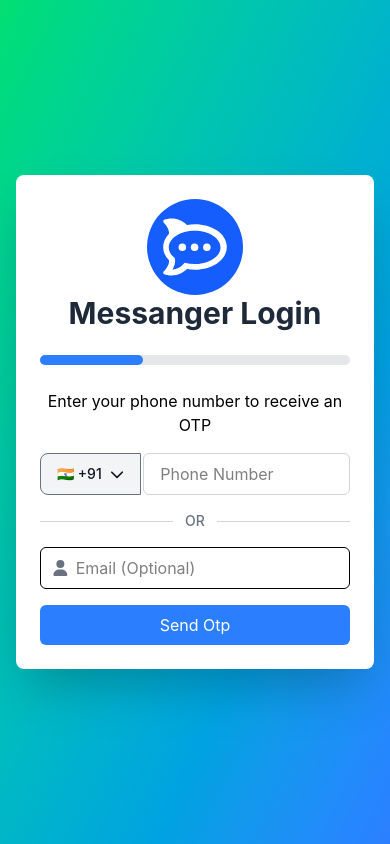
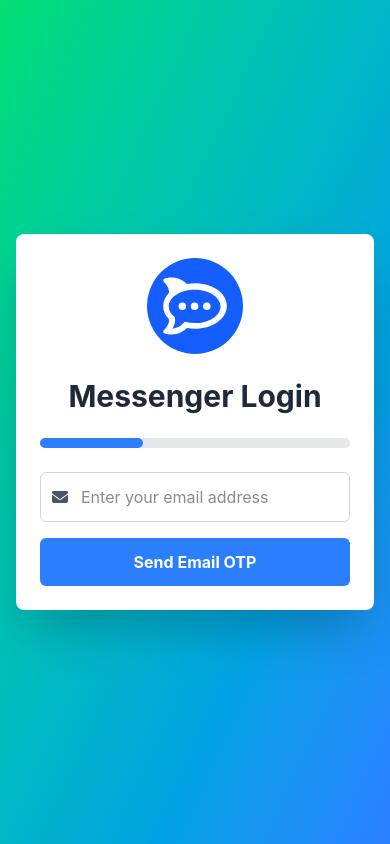
Before and after one commit to Amit14s/messanger_apk-frontend, a React (Vite) app: page /user-login in a window 390 px wide. Built offline with nearby package versions, Linux system fonts and the light colour scheme.

Commit message:
remove phone option

```diff
--- a/src/pages/user-login/login.jsx
+++ b/src/pages/user-login/login.jsx
@@ -1,6 +1,6 @@
+
 import React, { useState } from "react";
 import useLoginStore from "../../store/useLoginStore";
-import countries from "../../utils/countries";
 import * as yup from "yup";
 import { yupResolver } from "@hookform/resolvers/yup";
 import { useNavigate } from "react-router-dom";
@@ -8,49 +8,39 @@ import useUserStore from "../../store/useUserStore";
 import useThemeStore from "../../store/themeStore";
 import { motion } from "framer-motion";
 import { useForm } from "react-hook-form";
-import { FaArrowLeft, FaChevronDown, FaPlug, FaPlus, FaRocketchat, FaSpinner, FaUsb, FaUser } from "react-icons/fa6";
-import { Spinner } from "flowbite-react";
-import { sendOtp, updateUserProfile, verifyOtp } from "../../services/user.services";
+import {
+  FaPlus,
+  FaRocketchat,
+  FaSpinner,
+  FaUser,
+  FaEnvelope,
+} from "react-icons/fa6";
+import {
+  sendOtp,
+  updateUserProfile,
+  verifyOtp,
+} from "../../services/user.services";
 import { toast } from "react-toastify";
-import Step1 from "./step1";
 import Step2 from "./step2";
 
-const loginValidationSchema = yup
-  .object()
-  .shape({
-    phoneNumber: yup
-      .string()
-      .nullable()
-      .notRequired()
-  .matches(/^\d+$/, "phone number must be digits")
-      .transform((value, originalValue) => {
-        return originalValue.trim() == "" ? null : value;
-      }),
+const loginValidationSchema = yup.object().shape({
   email: yup
     .string()
-      .nullable()
-      .notRequired()
-      .email("please enter valid email")
-      .transform((value, originalValue) => {
-        return originalValue.trim() == "" ? null : value;
-      }),
-  })
-  .test(
-    "at-least-one",
-    "Either email or Phone number is required",
-    function (value) {
-      return !!(value.phoneNumber || value.email);
-    },
-  );
+    .trim()
+    .email("Please enter a valid email")
+    .required("Email is required"),
+});
+
 const otpValidationSchema = yup.object().shape({
   otp: yup
     .string()
-    .length(6, "otp must be exactly 6  digits")
-    .required("otp is required"),
+    .length(6, "OTP must be exactly 6 digits")
+    .required("OTP is required"),
 });
+
 const profileValidationSchema = yup.object().shape({
-  username: yup.string().required("username is required"),
-  agreed: yup.bool().oneOf([true], "you must agree to the terms"),
+  username: yup.string().required("Username is required"),
+  agreed: yup.bool().oneOf([true], "You must agree to the terms"),
 });
 
 const avatars = [
@@ -63,28 +53,26 @@ const avatars = [
 ];
 
 const Login = () => {
-  const { step, setStep, setUserPhoneData, userPhoneData, resetLoginState } =
-    useLoginStore();
-  const [phoneNumber, setPPhoneNumber] = useState("");
-  const [selectedCountry, seSelectedCountry] = useState(countries[0]);
+  const {
+    step,
+    setStep,
+    setUserPhoneData,
+    userPhoneData,
+    resetLoginState,
+  } = useLoginStore();
+
   const [otp, setOtp] = useState(["", "", "", "", "", ""]);
   const [email, setEmail] = useState("");
   const [profilePicture, setProfilePicture] = useState(null);
-  const [selectedAvatar, setselectedAvatar] = useState(avatars[0]);
+  const [selectedAvatar, setSelectedAvatar] = useState(avatars[0]);
   const [profilePictureFile, setProfilePictureFile] = useState("");
   const [error, setError] = useState(null);
+  const [loading, setLoading] = useState(false);
+
   const navigate = useNavigate();
   const { setUser } = useUserStore();
-  const { theme, setTheme } = useThemeStore();
-  const [showDrop, setShowDrop] = useState(false);
-  const [searchItem, setSearchItem] = useState("");
-  const [loading,setLoading]=useState(false);
+  const { theme } = useThemeStore();
 
-  const filterCountries = countries.filter(
-    (country) =>
-      country.name.toLowerCase().includes(searchItem.toLowerCase()) ||
-      country.dialCode.includes(searchItem),
-  );
   const {
     register: loginRegister,
     handleSubmit: handleLoginSubmit,
@@ -94,7 +82,6 @@ const Login = () => {
   });
 
   const {
-    register: otpRegister,
     handleSubmit: handleOtpSubmit,
     formState: { errors: otpErrors },
     setValue,
@@ -104,152 +91,166 @@ const Login = () => {
 
   const {
     register: profileRegister,
-    handleSubmit: handleprofileSubmit,
+    handleSubmit: handleProfileSubmit,
     formState: { errors: profileErrors },
     watch,
   } = useForm({
     resolver: yupResolver(profileValidationSchema),
   });
- const onLoginSubmit = async()=>{
-  console.log("kk")
+
+  const onLoginSubmit = async (data) => {
     try {
       setLoading(true);
-    if(email){
-      const response=await sendOtp(null,null,email);
-      if(response.status==='success'){
-        toast.info('Otp is send to your email');
-        setUserPhoneData({email});
+      setError(null);
+
+      const userEmail = data.email.trim();
+      const response = await sendOtp(null, null, userEmail);
+
+      if (response.status === "success") {
+        toast.success("OTP sent to your email");
+        setUserPhoneData({ email: userEmail });
         setStep(2);
+      } else {
+        setError(response.message || "Failed to send OTP");
       }
+    } catch (error) {
+      console.error(error);
+      setError(error.message || "Failed to send OTP");
+    } finally {
+      setLoading(false);
     }
-    else {
-      const response=await sendOtp(phoneNumber,selectedCountry.dialCode);
-      if(response.status==='success'){
-        toast.info("Otp is send to phone number");
-        setUserPhoneData({phoneNumber,PhoneSuffix:selectedCountry.dialCode});
-        setStep(2);
-      }
+  };
+
+  const onOtpSubmit = async () => {
+    try {
+      setLoading(true);
+      setError(null);
+
+      if (!userPhoneData?.email) {
+        throw new Error("Email data is missing");
       }
 
+      const otpString = otp.join("");
+
+      const response = await verifyOtp(
+        null,
+        null,
+        otpString,
+        userPhoneData.email
+      );
+
+      if (response.status === "success") {
+        toast.success("OTP verified successfully");
+
+        const user = response.data?.user;
+
+        if (user?.username && user?.profilePicture) {
+          setUser(user);
+          toast.success("Welcome back to Messenger");
+          resetLoginState();
+          navigate("/");
+        } else {
+          setStep(3);
+        }
+      } else {
+        setError(response.message || "Invalid OTP");
+      }
     } catch (error) {
-        console.log(error);
-        setError(error.message|| "failed to send Otp")
-  }
-  finally{
+      console.error(error);
+      setError(error.message || "Failed to verify OTP");
+    } finally {
       setLoading(false);
     }
+  };
+
+  const handleChange = (e) => {
+    const file = e.target.files?.[0];
+
+    if (file) {
+      setProfilePictureFile(file);
+      setProfilePicture(URL.createObjectURL(file));
+    }
+  };
+
+  const onProfileSubmit = async (data) => {
+    try {
+      setLoading(true);
+      setError(null);
+
+      const formData = new FormData();
+      formData.append("username", data.username);
+      formData.append("agreed", data.agreed);
+
+      if (profilePictureFile) {
+        formData.append("media", profilePictureFile);
+      } else {
+        formData.append("profilePicture", selectedAvatar);
       }
 
- const onOtpSubmit=async()=>{
-  try {
-    setLoading(true);
-    if(!userPhoneData){
-      throw new Error("phone or email data is missing")
-    }
-    const otpString=otp.join("")
-    let response;
-    if(userPhoneData?.email){
-      response=await verifyOtp(null,null,otpString,userPhoneData.email)
-    }
-    else {
-      response=await verifyOtp(userPhoneData.phoneNumber,userPhoneData.PhoneSuffix,otpString)
-    }
-    if(response.status==='success'){
-      toast.success("Otp verified Successfully");
-      const user=response.data?.user;
-      if(user?.username && user?.profilePicture){
-        setUser(user);
-        toast.success("Welcome Back To Messanger")
-        navigate('/')
+      await updateUserProfile(formData);
+
+      toast.success("Profile created successfully");
       resetLoginState();
-      }
-      else {
-        setStep(3);
-      }
-
-    }
-
+      navigate("/");
     } catch (error) {
-     console.log(error);
-        setError(error.message|| "failed to Verify Otp")
-  }
-  finally{
+      console.error(error);
+      setError(error.message || "Failed to create profile");
+    } finally {
       setLoading(false);
     }
+  };
+
+  const handleOtpChange = (index, value) => {
+    const digit = value.replace(/\D/g, "").slice(-1);
+    const newOtp = [...otp];
+
+    newOtp[index] = digit;
+    setOtp(newOtp);
+    setValue("otp", newOtp.join(""), {
+      shouldValidate: true,
+    });
+
+    if (digit && index < 5) {
+      document.getElementById(`otp-${index + 1}`)?.focus();
     }
+  };
 
- const handleChange=(e)=>{
-  const file=e.target.files[0];
-  if(file){
-    setProfilePictureFile(file);
-    setProfilePicture(URL.createObjectURL(file))
-  }
- }
-
- const onProfileSubmit=async(data)=>{
-  try {
-       setLoading(true)
-       const formData=new FormData();
-       formData.append("username",data.username)
-       formData.append("agreed",data.agreed)
-       if(profilePictureFile){
-        formData.append('media',profilePictureFile)
-       }
-       else {
-        formData.append('profilePicture',selectedAvatar)
-       }
-       await updateUserProfile(formData)
-       toast.success("welcome Back to Whatsapp");
-       navigate('/');
-       resetLoginState();
-  } catch (error) {
-         console.log(error);
-        setError(error.message|| "failed to Verify Otp")
-  }
-    finally{
-    setLoading(false);
-  }
- }
-
- const handleOtpChange=(index,value)=>{
-  const newOtp=[...otp];
-  newOtp[index]=value;
-    setOtp(newOtp);
-  const otpString =  newOtp.join("");
-  setValue("otp", otpString);
-  if(value && index <5){
-    document.getElementById(`otp-${index+1}`).focus();
-  }
- }
-
- const handleBack=()=>{
+  const handleBack = () => {
     setStep(1);
     setUserPhoneData(null);
-  setOtp(["","","","","",""])
-  setError("")
-  setValue("");
- }
+    setOtp(["", "", "", "", "", ""]);
+    setError(null);
+    setValue("otp", "");
+  };
 
   const ProgressBar = () => (
     <div
-      className={`w-full ${theme == "dark" ? "bg-gray-700" : "bg-gray-200"} rounded-full h-2,5 mb-6`}
+      className={`w-full ${
+        theme === "dark" ? "bg-gray-700" : "bg-gray-200"
+      } rounded-full h-2.5 mb-6`}
     >
       <div
-        className="bg-blue-500 h-2.5 rounded-full transition-all duration-500 ease-in-out"
+        className="bg-blue-500 h-2.5 rounded-full transition-all duration-500"
         style={{ width: `${(step / 3) * 100}%` }}
-      ></div>
+      />
     </div>
   );
 
   return (
     <div
-      className={`min-h-screen ${theme === "dark" ? "bg-gray-900" : "bg-gradient-to-br from-green-400 to to-blue-500"} flex items-center justify-center p-4 overflow-hidden`}
+      className={`min-h-screen ${
+        theme === "dark"
+          ? "bg-gray-900"
+          : "bg-gradient-to-br from-green-400 to-blue-500"
+      } flex items-center justify-center p-4`}
     >
       <motion.div
         initial={{ opacity: 0, y: -50 }}
         animate={{ opacity: 1, y: 0 }}
         transition={{ duration: 0.5 }}
-        className={`${theme === "dark" ? "bg-gray-800 text-white" : "bg-white"} p-6 md:p-8 rounded-lg shadow-2xl w-full max-w-md relative z-10`}
+        className={`${
+          theme === "dark" ? "bg-gray-800 text-white" : "bg-white"
+        } p-6 md:p-8 rounded-lg shadow-2xl w-full max-w-md relative z-10`}
       >
         <motion.div
           initial={{ scale: 0 }}
@@ -260,42 +261,73 @@ const Login = () => {
             stiffness: 260,
             damping: 20,
           }}
-          className="w-24 h-24 bg-blue-600 rounded-full mx-auto my-auto flex item-center justify-center"
+          className="w-24 h-24 bg-blue-600 rounded-full mx-auto flex items-center justify-center"
         >
-          {/* messanger LOGO */}
-          <FaRocketchat className="w-16 h-24 text-white" />
+          <FaRocketchat className="w-16 h-16 text-white" />
         </motion.div>
+
         <h1
-          className={`text-3xl font-bold text-center mb-6 ${theme === "dark" ? "text-white" : "text-gray-800"}`}
+          className={`text-3xl font-bold text-center my-6 ${
+            theme === "dark" ? "text-white" : "text-gray-800"
+          }`}
         >
-          Messanger Login
+          Messenger Login
         </h1>
 
         <ProgressBar />
 
-        {error && <p className="text-red-500 text-center mb-4">{error}</p>}
+        {error && (
+          <p className="text-red-500 text-center mb-4">{error}</p>
+        )}
 
-        {step === 1 && <Step1
-        // these are props i am sending for step 1
-             handleLoginSubmit={handleLoginSubmit}
-             setShowDrop={setShowDrop}
-             showDrop={showDrop}
-             seSelectedCountry={seSelectedCountry}
-              selectedCountry={selectedCountry}
-             setSearchItem={setSearchItem}
-            setEmail={setEmail}
-            email={email}
-            setPPhoneNumber={setPPhoneNumber}
-            phoneNumber={phoneNumber}
-            loginRegister={loginRegister}
-            onLoginSubmit={onLoginSubmit}
-            theme={theme}
-            loginErrors={loginErrors}
-            loading={loading}
-            searchItem={searchItem}
-            filterCountries={filterCountries}
-        />}
-        {step==2 && <Step2
+        {step === 1 && (
+          <form
+            onSubmit={handleLoginSubmit(onLoginSubmit)}
+            className="space-y-4"
+          >
+            <div className="relative">
+              <FaEnvelope
+                className={`absolute left-3 top-1/2 -translate-y-1/2 ${
+                  theme === "dark" ? "text-gray-400" : "text-gray-600"
+                }`}
+              />
+
+              <input
+                {...loginRegister("email", {
+                  onChange: (e) => setEmail(e.target.value),
+                })}
+                type="email"
+                placeholder="Enter your email address"
+                autoComplete="email"
+                className={`w-full pl-10 pr-3 py-3 border rounded-md outline-none focus:ring-2 focus:ring-blue-500 ${
+                  theme === "dark"
+                    ? "bg-gray-700 border-gray-600 text-white placeholder-gray-400"
+                    : "bg-white border-gray-300 text-gray-900"
+                }`}
+              />
+            </div>
+
+            {loginErrors.email && (
+              <p className="text-red-500 text-sm">
+                {loginErrors.email.message}
+              </p>
+            )}
+
+            <button
+              type="submit"
+              disabled={loading}
+              className={`w-full bg-blue-500 hover:bg-blue-600 text-white font-bold py-3 px-4 rounded-md flex items-center justify-center gap-2 ${
+                loading ? "opacity-50 cursor-not-allowed" : ""
+              }`}
+            >
+              {loading && <FaSpinner className="animate-spin" />}
+              {loading ? "Sending OTP..." : "Send Email OTP"}
+            </button>
+          </form>
+        )}
+
+        {step === 2 && (
+          <Step2
             handleOtpSubmit={handleOtpSubmit}
             onOtpSubmit={onOtpSubmit}
             theme={theme}
@@ -305,9 +337,14 @@ const Login = () => {
             otpErrors={otpErrors}
             loading={loading}
             handleBack={handleBack}
-        />}
-        {step==3 && (
-          <form onSubmit={handleprofileSubmit(onProfileSubmit)} className="space-y-4">
+          />
+        )}
+
+        {step === 3 && (
+          <form
+            onSubmit={handleProfileSubmit(onProfileSubmit)}
+            className="space-y-4"
+          >
             <div className="flex flex-col items-center mb-4">
               <div className="relative w-24 h-24 mb-2">
                 <img
@@ -315,12 +352,14 @@ const Login = () => {
                   alt="Profile"
                   className="w-full h-full rounded-full object-cover"
                 />
+
                 <label
                   htmlFor="profile-picture"
-              className="absolute bottom-0 right-0 bg-blue-500 text-white p-2 rounded-full cursor-pointer hover:bg-blue-600 transition duration-200"
+                  className="absolute bottom-0 right-0 bg-blue-500 text-white p-2 rounded-full cursor-pointer hover:bg-blue-600"
                 >
-                <FaPlus className="w-4 h-4"/>
+                  <FaPlus className="w-4 h-4" />
                 </label>
+
                 <input
                   type="file"
                   id="profile-picture"
@@ -329,58 +368,91 @@ const Login = () => {
                   className="hidden"
                 />
               </div>
-              <p className={`text-sm ${theme==='dark'?"text-gray-300":"text-gray-500"} mb-2`}>Choose an avatar</p>
+
+              <p
+                className={`text-sm ${
+                  theme === "dark" ? "text-gray-300" : "text-gray-500"
+                } mb-2`}
+              >
+                Choose an avatar
+              </p>
+
               <div className="flex flex-wrap justify-center gap-2">
-                 {avatars.map((avatar,index)=>(
+                {avatars.map((avatar, index) => (
                   <img
                     key={index}
                     src={avatar}
-                  alt={`Avatar ${index+1}`}
-                  className={`w-12 h-12 rounded-full cursor-pointer transition duration-300 ease-in-out transform hover:scale-120 ${selectedAvatar===avatar?"ring-2 ring-blue-400":""}`}
-                  onClick={()=>setselectedAvatar(avatar)}
+                    alt={`Avatar ${index + 1}`}
+                    className={`w-12 h-12 rounded-full cursor-pointer transition hover:scale-110 ${
+                      selectedAvatar === avatar ? "ring-2 ring-blue-400" : ""
+                    }`}
+                    onClick={() => setSelectedAvatar(avatar)}
                   />
                 ))}
               </div>
             </div>
+
             <div className="relative">
               <FaUser
-              className={`absolute left-3 top-1/3  ${theme==='dark'?"text-gray-400":"text-gray-600"}`}
+                className={`absolute left-3 top-1/3 ${
+                  theme === "dark" ? "text-gray-400" : "text-gray-600"
+                }`}
               />
+
               <input
                 {...profileRegister("username")}
                 type="text"
-            placeholder="username"
-            className={`w-full pl-10 pr-3 py-2 border ${theme==='dark'?"bg-gray-700 border-gray-600 text-white":"bg-white"} rounded-md`}
+                placeholder="Username"
+                className={`w-full pl-10 pr-3 py-2 border rounded-md ${
+                  theme === "dark"
+                    ? "bg-gray-700 border-gray-600 text-white"
+                    : "bg-white border-gray-300 text-gray-900"
+                }`}
               />
+
               {profileErrors.username && (
-              <p className="text-red-500 text-sm mt-1"> {profileErrors.username.message}</p>
+                <p className="text-red-500 text-sm mt-1">
+                  {profileErrors.username.message}
+                </p>
               )}
             </div>
-            <div className="flex items-center space-x-2">
+
+            <div className="flex items-start gap-2">
               <input
                 {...profileRegister("agreed")}
+                id="terms"
                 type="checkbox"
-              className={`rounded ${theme==='dark'?"text-blue-500 bg-gray-700" :" text-blue-500"} focus:ring-blue-500`}
+                className="mt-1 rounded text-blue-500 focus:ring-blue-500"
               />
+
               <label
                 htmlFor="terms"
-              className={`text-sm ${theme==='dark'?"text-gray-300":"text-gray-700"}`}
+                className={`text-sm ${
+                  theme === "dark" ? "text-gray-300" : "text-gray-700"
+                }`}
               >
-                 I agree to the {" "}
-                 <a href="#" className="text-red-500 hover:underline">Terms and Conditions</a>
+                I agree to the{" "}
+                <a href="#" className="text-red-500 hover:underline">
+                  Terms and Conditions
+                </a>
               </label>
+            </div>
+
             {profileErrors.agreed && (
-              <p className="text-red-500 text-sm mt-1"> {profileErrors.agreed.message}</p>
+              <p className="text-red-500 text-sm">
+                {profileErrors.agreed.message}
+              </p>
             )}
 
-            </div>
             <button
               type="submit"
-            disabled={!watch('agreed') || loading }
-            className={`w-full bg-blue-500 text-white font-bold py-3 px-4 rounded-md transition duration-300 ease-in-out transform hover:scale-105 flex items-center justify-center text-lg ${loading?"opacity-50 cursor-not-allowed":""}`}
+              disabled={!watch("agreed") || loading}
+              className={`w-full bg-blue-500 hover:bg-blue-600 text-white font-bold py-3 px-4 rounded-md flex items-center justify-center gap-2 ${
+                loading ? "opacity-50 cursor-not-allowed" : ""
+              }`}
             >
-             { loading  && <FaSpinner className="animate-spin text-center"/>}
-                      {loading ?"Loading...":"Create Profile"}
+              {loading && <FaSpinner className="animate-spin" />}
+              {loading ? "Loading..." : "Create Profile"}
             </button>
           </form>
         )}
@@ -388,4 +460,5 @@ const Login = () => {
     </div>
   );
 };
+
 export default Login;
```
Lines whose indentation alone changed are shown as unchanged.
